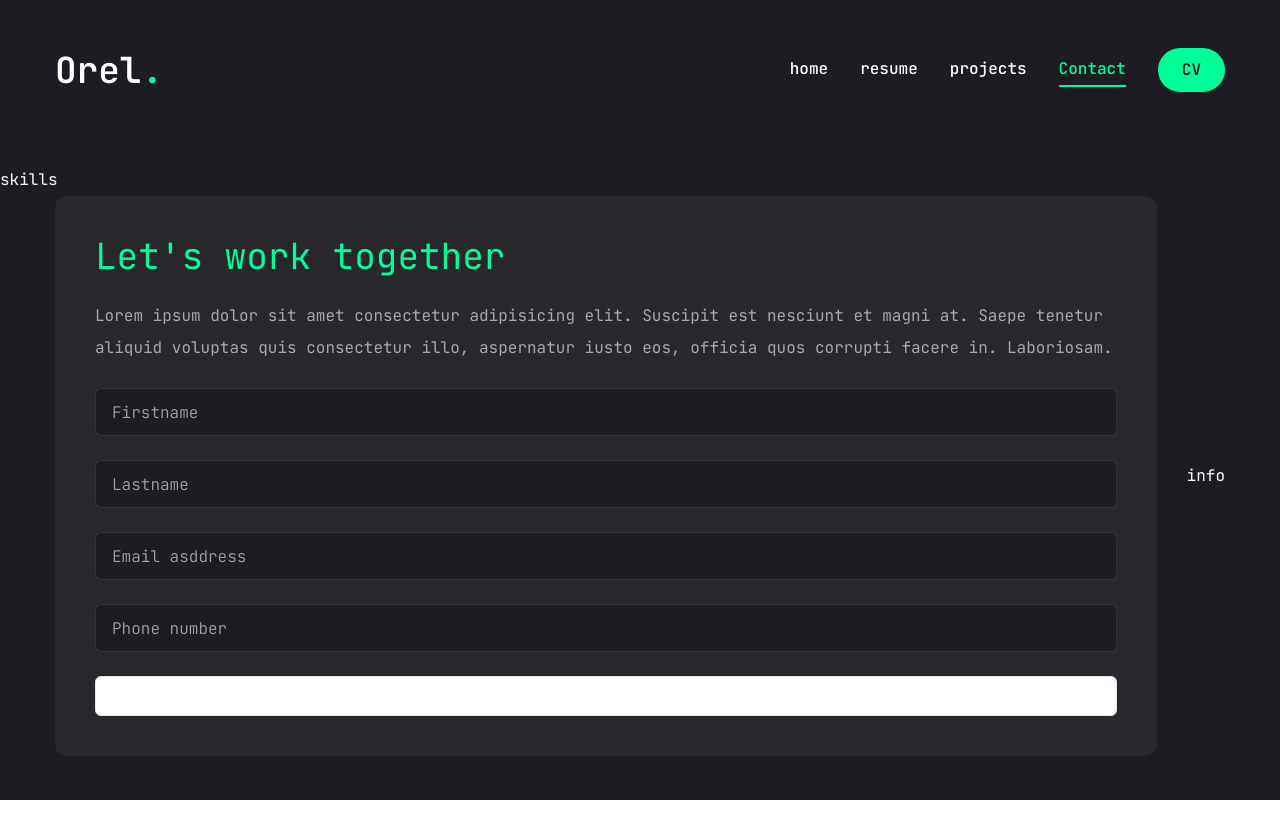
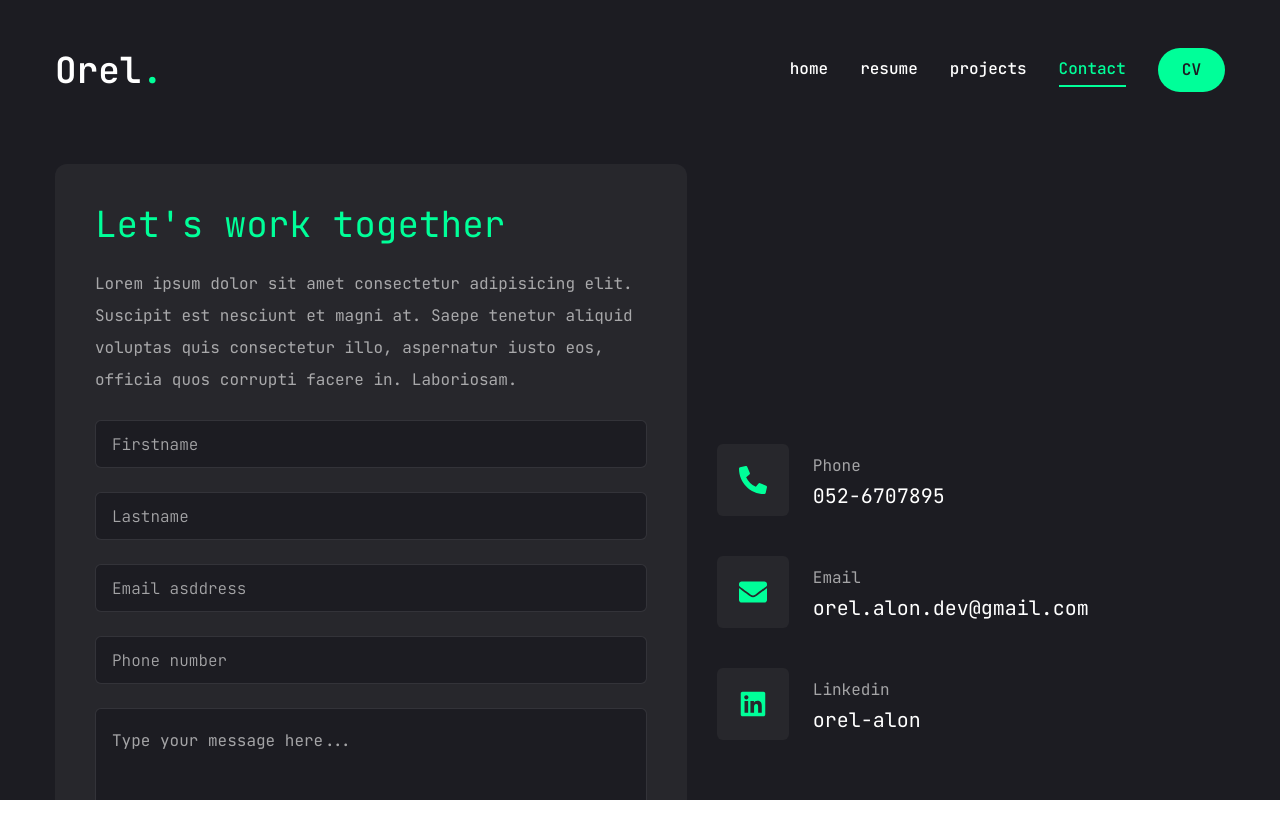
Before and after one commit to OrelAlon/nextjs-portfolio, a Next.js app: page /contact in a window 1280 px wide. Shown: the top 838 px of the page. Before the commit the page ends 800 px from the top, so only its background shows below. Built offline with nearby package versions, Linux system fonts and the light colour scheme.

Commit message:
finished contact page

```diff
--- a/app/contact/page.jsx
+++ b/app/contact/page.jsx
@@ -1,20 +1,10 @@
 'use client';
 
-import { Buttonutton } from '@/components/ui/button';
+import { Button, Buttonutton } from '@/components/ui/button';
 import { Input } from '@/components/ui/input';
 import { Textarea } from '@/components/ui/textarea';
 
-import {
-  Select,
-  SelectContent,
-  SelectGroup,
-  SelectItem,
-  SelectLabel,
-  SelectTrigger,
-  SelectValue,
-} from '@/components/ui/select';
-
-import { FaPhoneAlt, FaEnvelope, FaMapMarkedAlt } from 'react-icons/fa';
+import { FaPhoneAlt, FaEnvelope, FaLinkedin } from 'react-icons/fa';
 
 import { motion } from 'framer-motion';
 
@@ -30,9 +20,9 @@
     des: 'orel.alon.dev@gmail.com',
   },
   {
-    icon: <FaMapMarkedAlt />,
-    title: 'think',
-    des: '052-6707895',
+    icon: <FaLinkedin />,
+    title: 'Linkedin',
+    des: 'orel-alon',
   },
 ];
 
@@ -46,10 +36,9 @@
       }}
       className='py-6'
     >
-      skills
       <div className='container mx-auto'>
         <div className='flex flex-col xl:flex-row gap-[30px]'>
-          <div className='xl:h-[54%] order-2 xl:order-none'>
+          <div className='xl:w-[54%] order-2 xl:order-none'>
             <form className='flex flex-col gap-6 p-10 bg-[#27272c] rounded-xl'>
               <h3 className='text-4xl text-accent'>Let's work together</h3>
               <p className='text-white/60'>
@@ -64,15 +53,32 @@
                 <Input type='email' placeholder='Email asddress' />
                 <Input type='phone' placeholder='Phone number' />
               </div>
-              <Select>
-                <SelectTrigger className='w-full'>
-                  <SelectValue placeholder='Select a service'></SelectValue>
-                </SelectTrigger>
-              </Select>
+
+              <Textarea
+                className='h-[200px]'
+                placeholder='Type your message here...'
+              />
+              <Button size='md' className='max-w-40'>
+                Send
+              </Button>
             </form>
           </div>
           <div className='flex-1 flex items-center xl-justify-end order-1 xl:order-none mb-8 xl:mb-0'>
-            info
+            <ul className='flex flex-col gap-10'>
+              {info.map((item, index) => {
+                return (
+                  <li key={index} className='flex items-center gap-6'>
+                    <div className='w-[52px] h-[52px] xl:w-[72px] xl:h-[72px] bg-[#27272c] text-accent rounded-md flex items-center justify-center'>
+                      <div className='text-[28px]'>{item.icon}</div>
+                    </div>
+                    <div className='flex-1'>
+                      <p className='text-white/60'>{item.title}</p>
+                      <h3 className='text-xl'>{item.des}</h3>
+                    </div>
+                  </li>
+                );
+              })}
+            </ul>
           </div>
         </div>
       </div>
--- a/components/ui/textarea.jsx
+++ b/components/ui/textarea.jsx
@@ -1,18 +1,19 @@
-import * as React from "react"
+import * as React from 'react';
 
-import { cn } from "@/lib/utils"
+import { cn } from '@/lib/utils';
 
 const Textarea = React.forwardRef(({ className, ...props }, ref) => {
   return (
-    (<textarea
+    <textarea
       className={cn(
-        "flex min-h-[80px] w-full rounded-md border border-slate-200 bg-white px-3 py-2 text-sm ring-offset-white placeholder:text-slate-500 focus-visible:outline-none focus-visible:ring-2 focus-visible:ring-slate-950 focus-visible:ring-offset-2 disabled:cursor-not-allowed disabled:opacity-50 dark:border-slate-800 dark:bg-slate-950 dark:ring-offset-slate-950 dark:placeholder:text-slate-400 dark:focus-visible:ring-slate-300",
+        'flex min-h-[80px] w-full rounded-md border border-white/10 bg-primary px-4 py-5 text-base placeholder:text-white/60 focus-visible:outline-none focus-visible:ring-1 focus-visible:ring-accent focus-visible:ring-offset-0 disabled:cursor-not-allowed disabled:opacity-50  ',
         className
       )}
       ref={ref}
-      {...props} />)
+      {...props}
+    />
   );
-})
-Textarea.displayName = "Textarea"
+});
+Textarea.displayName = 'Textarea';
 
-export { Textarea }
+export { Textarea };
```
